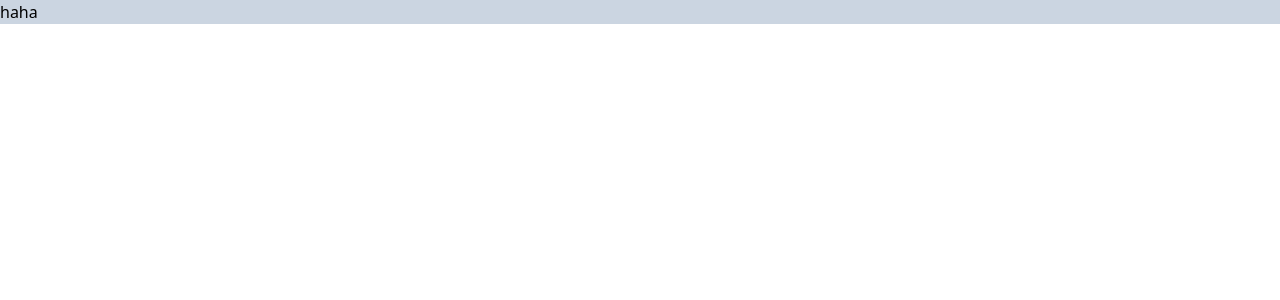
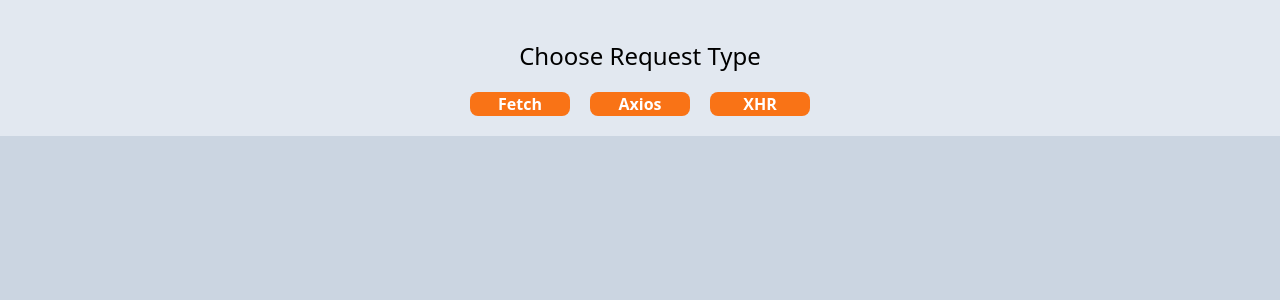
Before and after one commit to kenhardika/jsonplaceholder-nextjs, a Next.js app: page / in a window 1280 px wide. Shown: the top 300 px of the page. Built offline with nearby package versions, Linux system fonts and the light colour scheme.

Commit message:
add initial files, pages, and components

```diff
--- a/components/Buttons.jsx
+++ b/components/Buttons.jsx
@@ -0,0 +1,8 @@
+export default function Buttons({ value, bgcolor, txcolor }) {
+    return (
+        <button className={`w-[100px] h-[30px] font-bold text-${txcolor}
+         rounded-lg outline-none bg-${bgcolor}-500 hover:bg-${bgcolor}-400 active:translate-y-0.5`}>
+            {value}
+        </button>
+    );
+}
--- a/components/Container.jsx
+++ /dev/null
@@ -1,11 +0,0 @@
-import React from 'react';
-
-function Container({children}) {
-    return (
-        <div className='w-full h-full flex flex-col justify-center items-center p-5 bg-teal-100'>
-            {children}
-        </div>
-    );
-}
-
-export default Container;
--- /dev/null
+++ b/components/ContentContainer.jsx
@@ -0,0 +1,9 @@
+import React from 'react';
+
+export default function ContentContainer({children}) {
+    return (
+        <div className='flex bg-slate-200 flex-col justify-center items-center p-5'>
+            {children}
+        </div>
+    );
+}
--- /dev/null
+++ b/pages/axios/indexAxios.jsx
@@ -0,0 +1,17 @@
+import ContentContainer from "../../components/ContentContainer";
+
+export default function indexAxios(props) {
+    return (
+        <ContentContainer>
+            <div className="h-[1000px] w-full flex flex-col items-center bg-red-200">
+                <p className="text-3xl font-bold p-5"> Data Ids </p>
+                <div className="">
+                    <button className="block w-[100px] h-[40px] text-white bg-red-400 hover:bg-red-600
+                        font-medium rounded-lg text-sm text-center active:translate-y-[2px]">
+                        + Add
+                    </button>
+                 </div>
+            </div>
+        </ContentContainer>
+    );
+}
--- /dev/null
+++ b/pages/fetch/indexFetch.jsx
@@ -0,0 +1,9 @@
+import React from 'react';
+
+export default function indexFetch(props) {
+    return (
+        <div>
+           Index Fetch!
+        </div>
+    );
+}
--- a/pages/index.js
+++ b/pages/index.js
@@ -1,7 +1,27 @@
+import ContentContainer from "../components/ContentContainer";
+import Link from 'next/link';
+
 export default function Home() {
+
   return (
-   <div className="w-screen bg-slate-300">
-     haha
+   <div className="h-screen bg-slate-300">
+    <ContentContainer>
+        <p className="text-2xl p-5"> Choose Request Type </p>
+        <div className="flex flex-row gap-5">
+          <Link href="/fetch/indexFetch" className="w-[100px] = text-center font-bold text-white
+            rounded-lg outline-none bg-orange-500 hover:bg-orange-400 active:translate-y-0.5">
+            Fetch
+          </Link>
+          <Link href="/axios/indexAxios" className="w-[100px] text-center font-bold text-white
+            rounded-lg outline-none bg-orange-500 hover:bg-orange-400 active:translate-y-0.5">
+            Axios
+          </Link>
+          <Link href="/xhr/indexXHR" className="w-[100px] text-center font-bold text-white
+            rounded-lg outline-none bg-orange-500 hover:bg-orange-400 active:translate-y-0.5">
+            XHR
+          </Link>
+        </div>
+    </ContentContainer>
    </div>
   )
 }
--- /dev/null
+++ b/pages/xhr/indexXHR.jsx
@@ -0,0 +1,9 @@
+import React from 'react';
+
+export default function indexXHR(props) {
+    return (
+        <div>
+            Index XHR
+        </div>
+    );
+}
```
